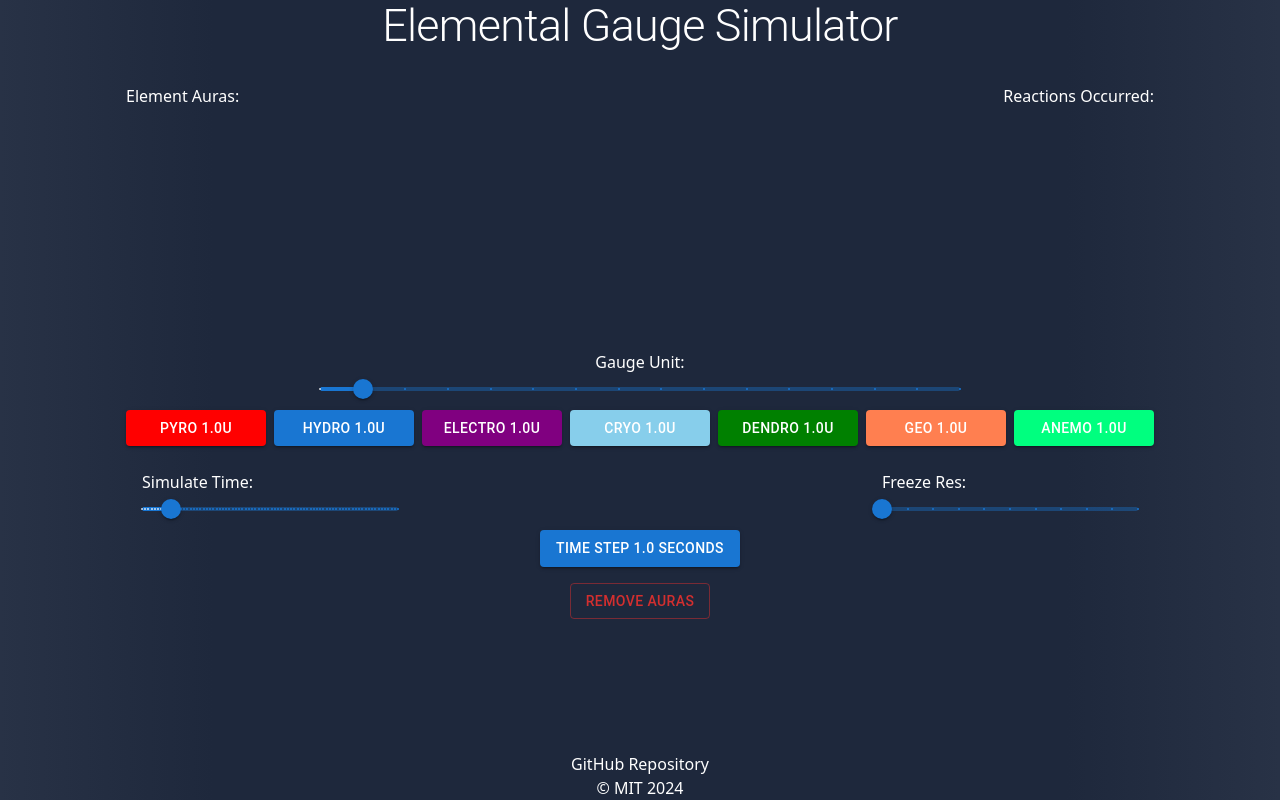
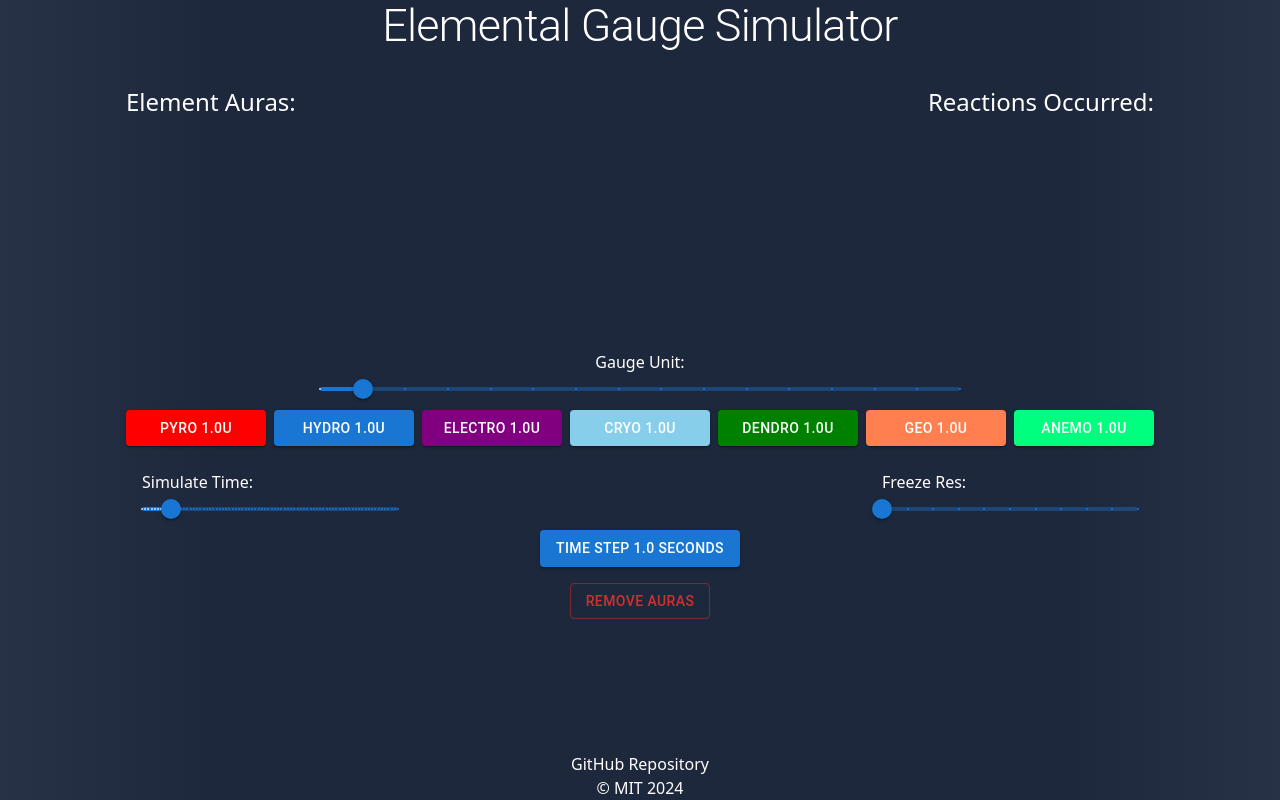
Before and after one commit to Veggissss/ElementalGaugeSim, a Next.js app: page / in a window 1280 px wide. Built offline with nearby package versions, Linux system fonts and the light colour scheme.

Commit message:
feat: show aura duration in seconds.

```diff
--- a/src/app/components/ElementAuras.tsx
+++ b/src/app/components/ElementAuras.tsx
@@ -27,12 +27,19 @@ class ElementAuras extends Component<ElementAurasProps> {
 
         return (
             <Box minHeight={250} maxHeight={325}>
-                <h2>Element Auras:</h2>
+                <h2 style={{ fontSize: '1.5rem', marginBottom: '10px' }}>Element Auras:</h2>
                 <div id='element-auras'>
                     {target.auras.map((aura, index) => (
                         <div key={index}>
-                            <h3>{aura.gaugeUnits.toFixed(2)}U {aura.element.name} Decay: {aura.decayRate.toFixed(3)}s/U</h3>
-                            <Image src={elementImages[aura.element.name]} alt={aura.element.name} height={50} width={50} />
+                            <h3>{aura.element.name} {aura.gaugeUnits.toFixed(2)}U ({aura.decayRate.toFixed(3)}s/U {(aura.gaugeUnits * aura.decayRate).toFixed(1)}s)</h3>
+                            <Image
+                                src={elementImages[aura.element.name]}
+                                alt={aura.element.name}
+                                height={50}
+                                width={50}
+                                loading="eager"
+                                unoptimized={false}
+                            />
                         </div>
                     ))}
                 </div>
--- a/src/app/components/ReactionsOccurred.tsx
+++ b/src/app/components/ReactionsOccurred.tsx
@@ -27,7 +27,7 @@ class ReactionsOccurred extends Component<ReactionsOccurredProps> {
 
         return (
             <Box minHeight={250} maxHeight={325}>
-                <h2>Reactions Occurred:</h2>
+                <h2 style={{ fontSize: '1.5rem', marginBottom: '10px' }}>Reactions Occurred:</h2>
                 <div id='element-reactions'>
                     {reactions.map((reaction, index) => (
                         <div key={index}>
```
